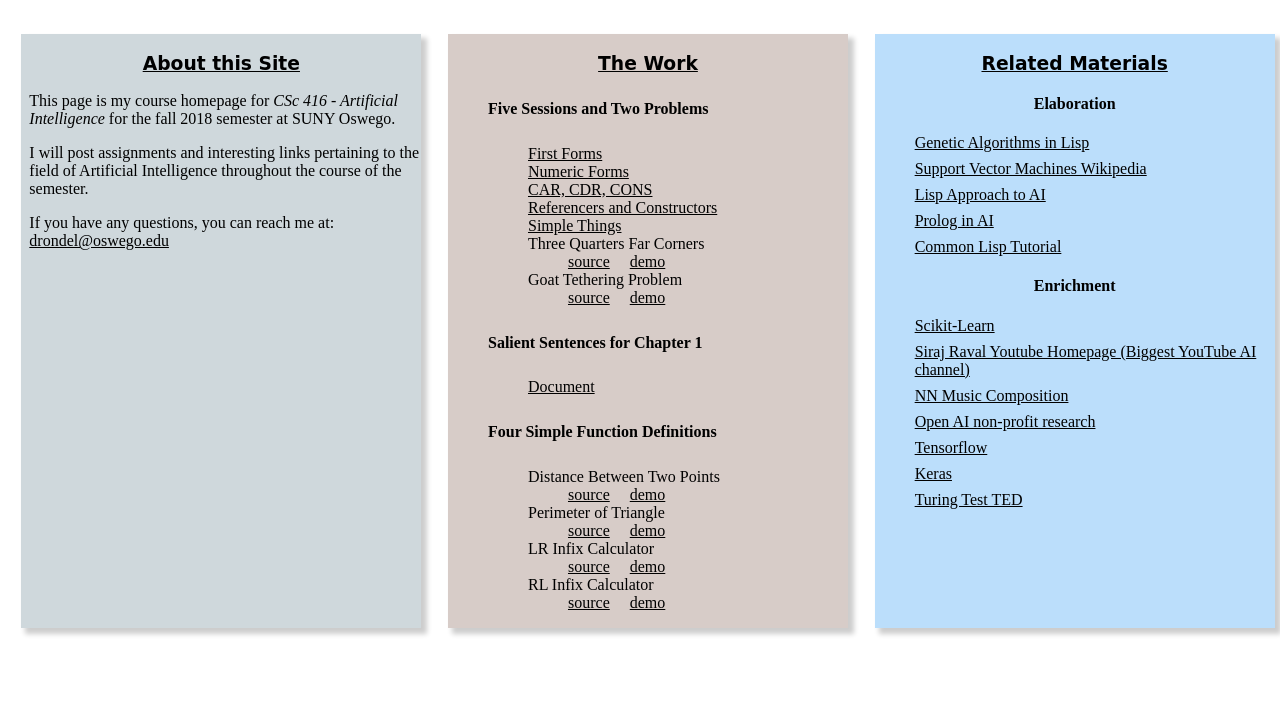
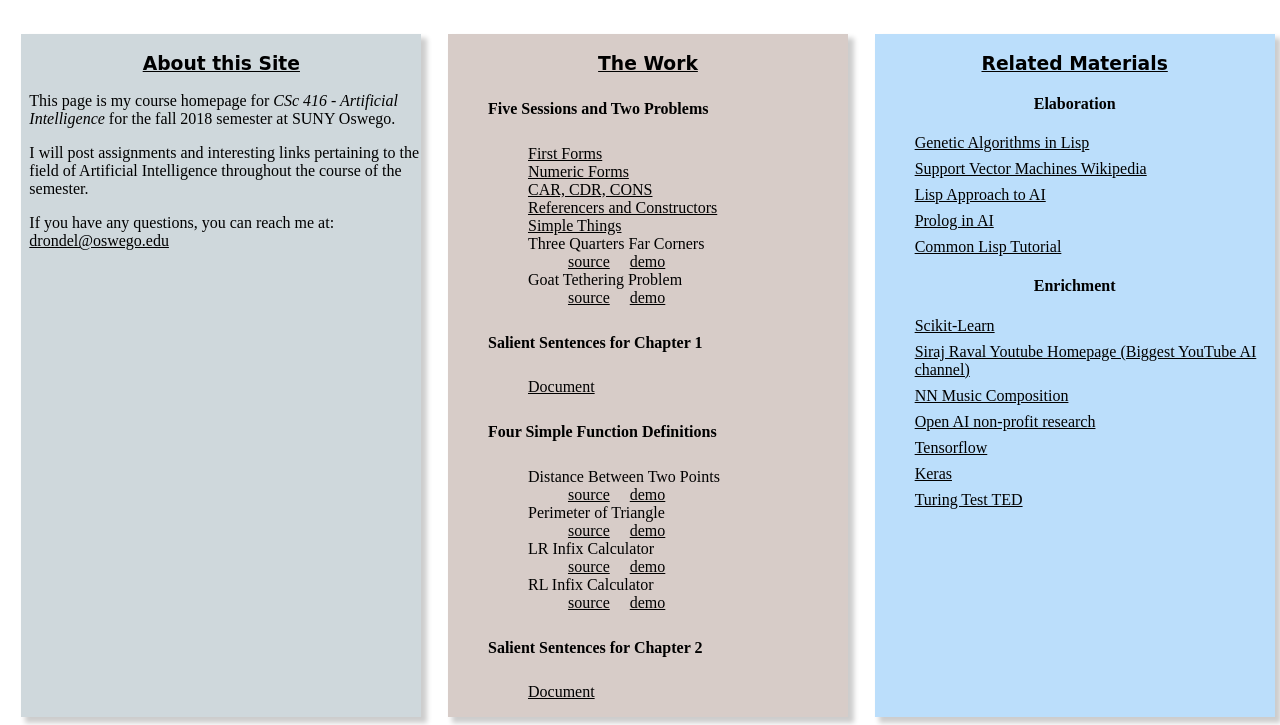
Before and after one commit to csc416/csc416.github.io, a plain HTML site: page index.html in a window 1280 px wide. Shown: the part 81-806 px from the top of the page. Drawn offline with Linux system fonts and the light colour scheme; a web font is replaced by a local one.

Commit message:
added ch2 sentences

```diff
--- a/index.html
+++ b/index.html
@@ -129,6 +129,14 @@
                                 </li>
                             </ul>
                         </li>
+                        <li>
+                            <h5>Salient Sentences for Chapter 2</h5>
+                            <ul>
+                                <a href="./assets/docs/salient_sentences/ch2.pdf">
+                                    Document
+                                </a>
+                            </ul>
+                        </li>
                 </ul>
             </div>
             <div class="right">
```
Also changed, not shown: 2 other files.
